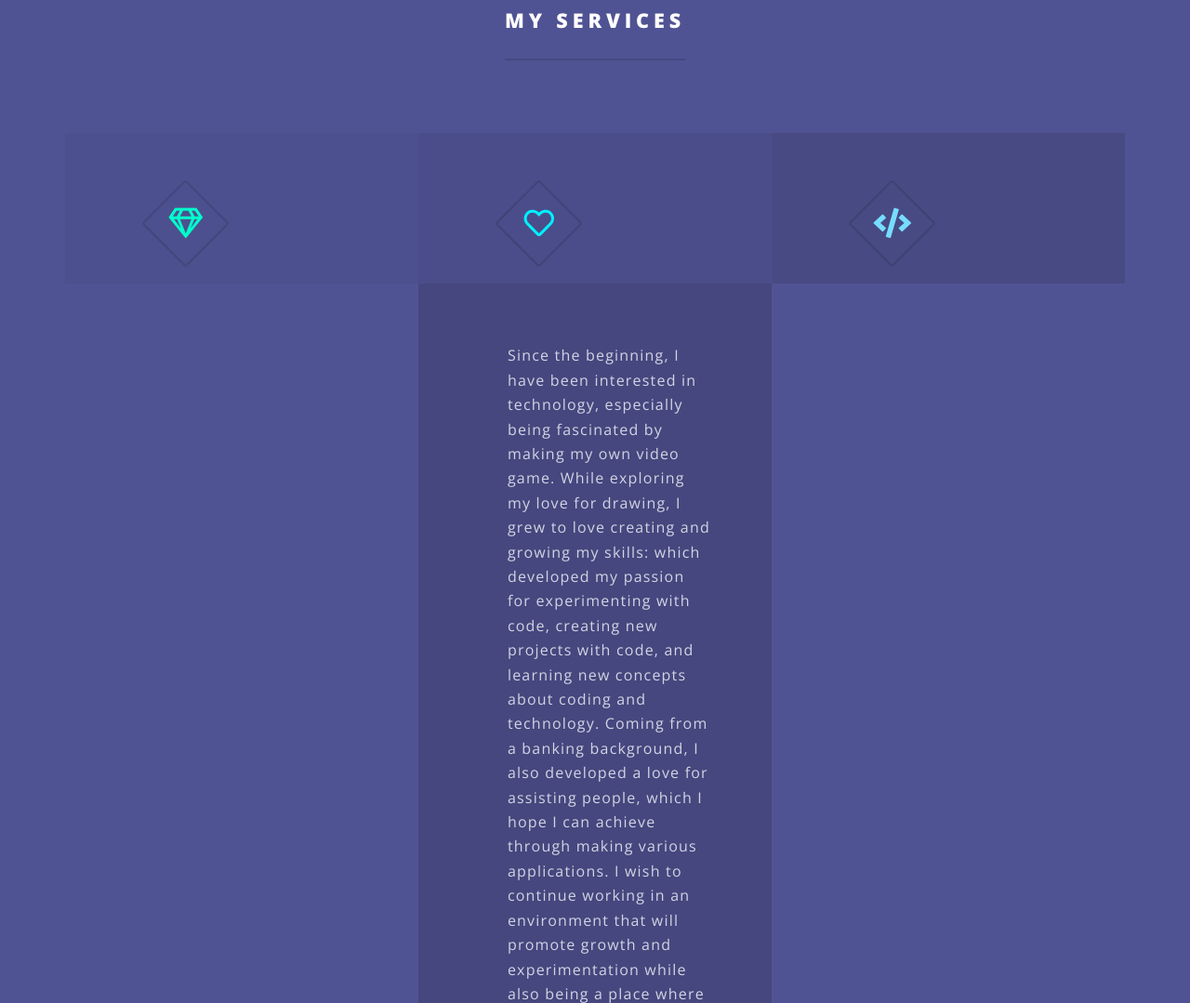
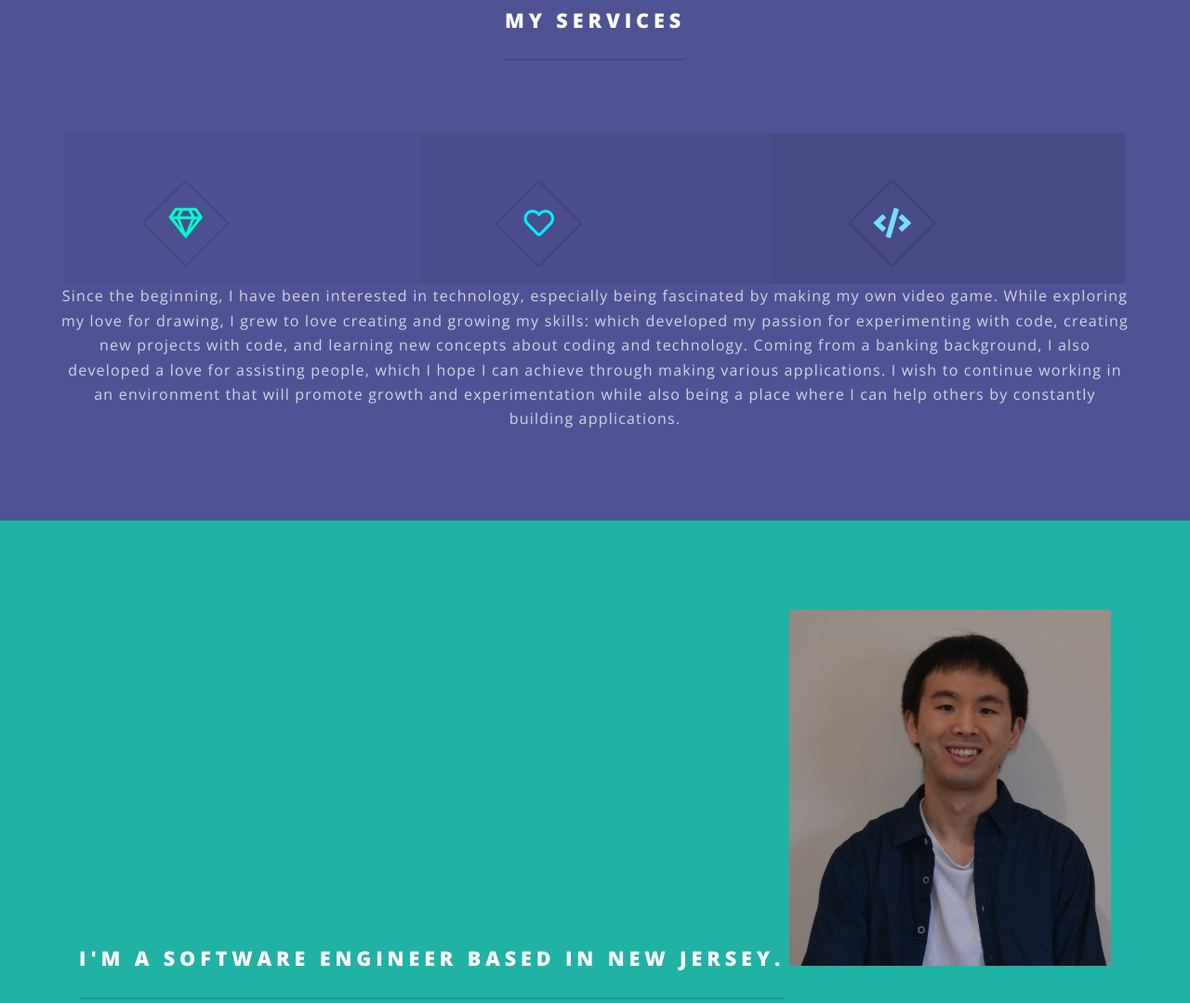
Before and after one commit to choir27/Portfolio---First-Draft, a plain HTML site: page index.html in a window 1280 px wide. Shown: the part 2299-3378 px from the top of the page at 93% size. Drawn offline with nearby package versions, Linux system fonts and the light colour scheme.

Commit message:
Update index.html

```diff
--- a/index.html
+++ b/index.html
@@ -98,7 +98,7 @@
 									<li><span class="icon fa-gem major style1"><span class="label">Lorem</span></span></li>
 									<li><span class="icon fa-heart major style2"><span class="label">Ipsum</span></span></li>
 									<li><span class="icon solid fa-code major style3"><span class="label">Dolor</span></span></li>
-								<li>Since the beginning, I have been interested in technology, especially being fascinated by making my own video game.  While exploring my love for drawing, I grew to love creating and growing my skills: which developed my passion for experimenting with code, creating new projects with code, and learning new concepts about coding and technology.  Coming from a banking background, I also developed a love for assisting people, which I hope I can achieve through making various applications.  I wish to continue working in an environment that will promote growth and experimentation while also being a place where I can help others by constantly building applications.</li>
+Since the beginning, I have been interested in technology, especially being fascinated by making my own video game.  While exploring my love for drawing, I grew to love creating and growing my skills: which developed my passion for experimenting with code, creating new projects with code, and learning new concepts about coding and technology.  Coming from a banking background, I also developed a love for assisting people, which I hope I can achieve through making various applications.  I wish to continue working in an environment that will promote growth and experimentation while also being a place where I can help others by constantly building applications.
 
 
 
```
